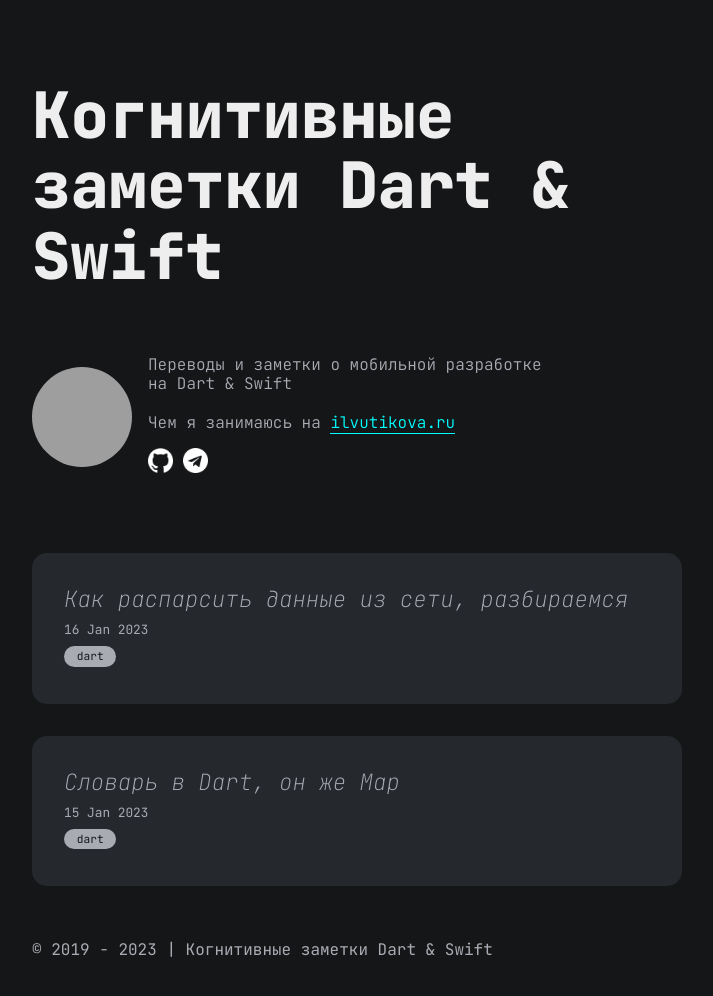
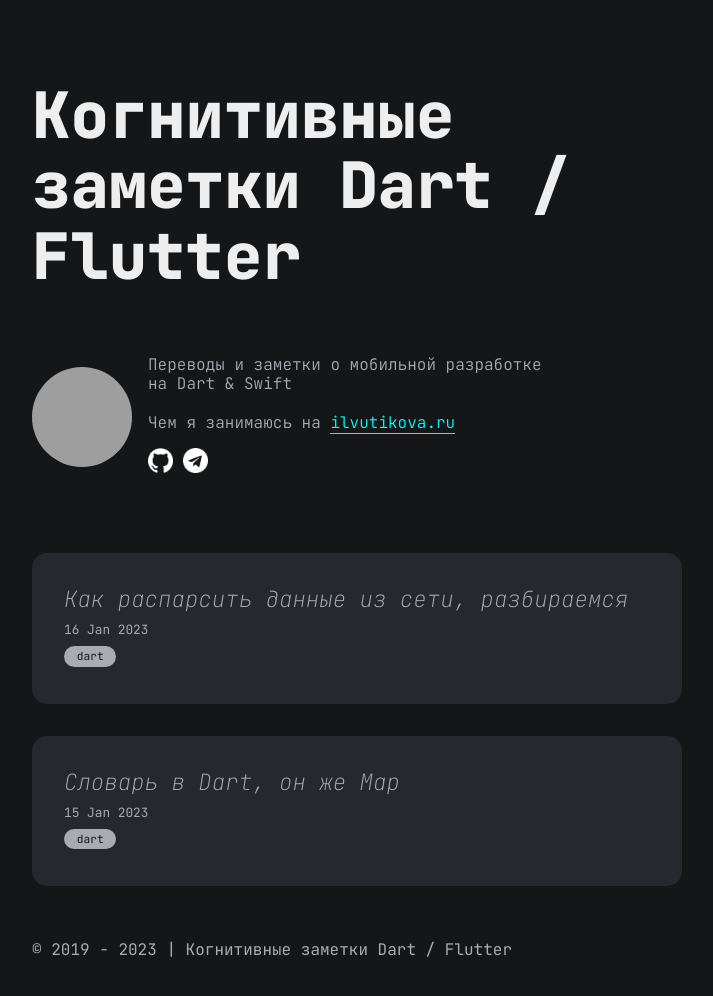
Before and after one commit to makires/articles, a Jekyll site: the page built from index.md, in a window 1280 px wide, cut to the strip 0-1014 px from the top of the page. Shown: the top 996 px of the strip, without its empty margins (283-996 px from the left). Built offline with Jekyll 4.4.1, drawn with Linux system fonts in a browser that asks for light colours; grey boxes are pictures that could not be loaded.

Commit message:
Update _config.yml
change title

```diff
--- a/_config.yml
+++ b/_config.yml
@@ -1,4 +1,4 @@
-title: Когнитивные заметки Dart & Swift
+title: Когнитивные заметки Dart / Flutter
 markdown: kramdown
 
 # for atom feed
```
